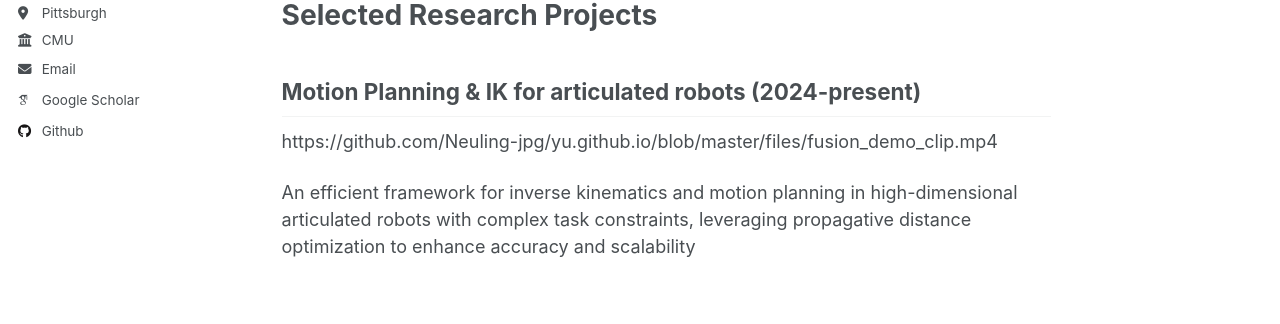
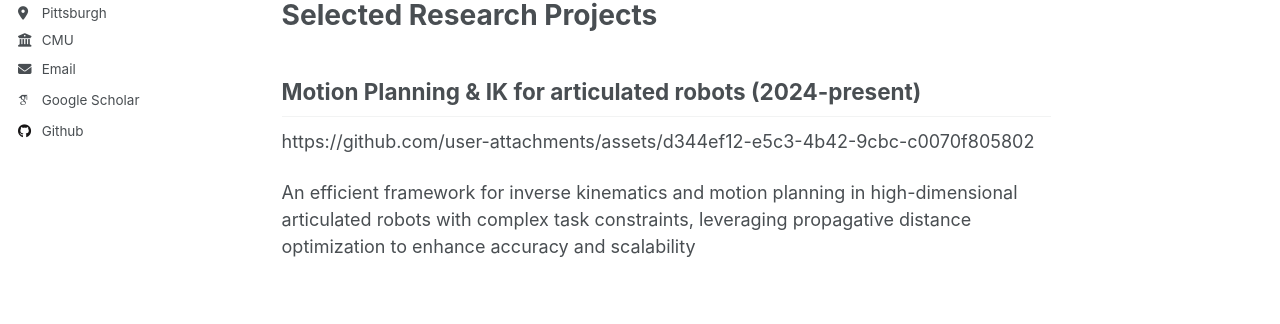
Before and after one commit to Neuling-jpg/yu.github.io, a Jekyll site: the page built from _pages/about.md, in a window 1280 px wide and 1049 px high. Shown: the part 385-709 px from the top of the window. Built offline with Jekyll 4.4.1, drawn with Linux system fonts in a browser that asks for light colours; some web fonts are replaced; part of the change alters nothing that is shown.

Commit message:
Update about.md

```diff
--- a/_pages/about.md
+++ b/_pages/about.md
@@ -16,6 +16,6 @@ Selected Research Projects
 
 ## Motion Planning & IK for articulated robots (2024-present)
 
-https://github.com/Neuling-jpg/yu.github.io/blob/master/files/fusion_demo_clip.mp4
+https://github.com/user-attachments/assets/d344ef12-e5c3-4b42-9cbc-c0070f805802
 
 An efficient framework for inverse kinematics and motion planning in high-dimensional articulated robots with complex task constraints, leveraging propagative distance optimization to enhance accuracy and scalability
```
